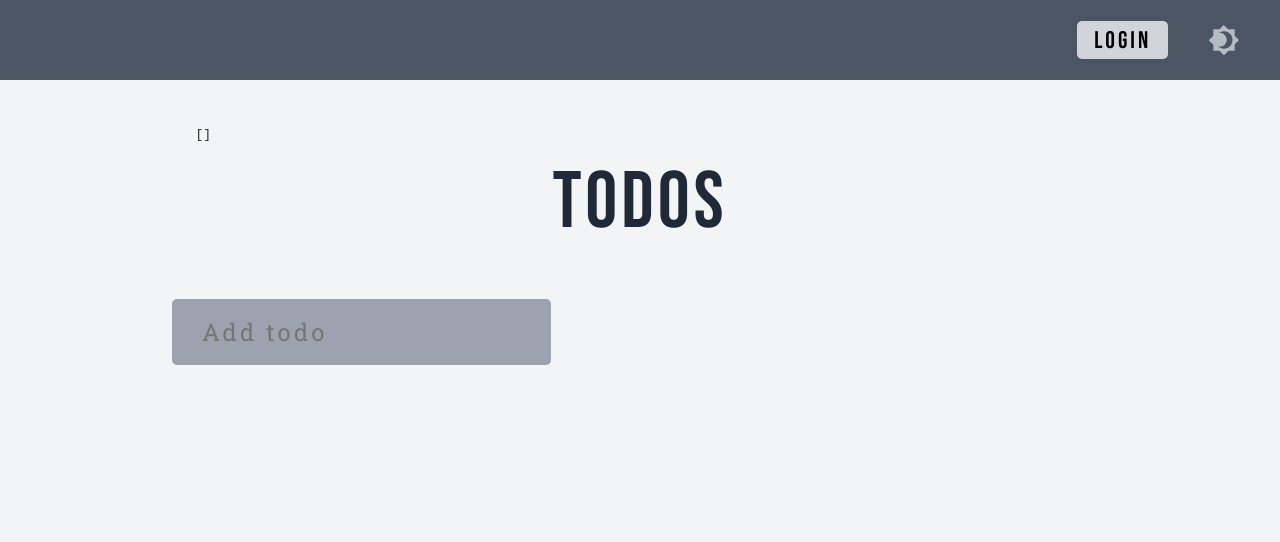
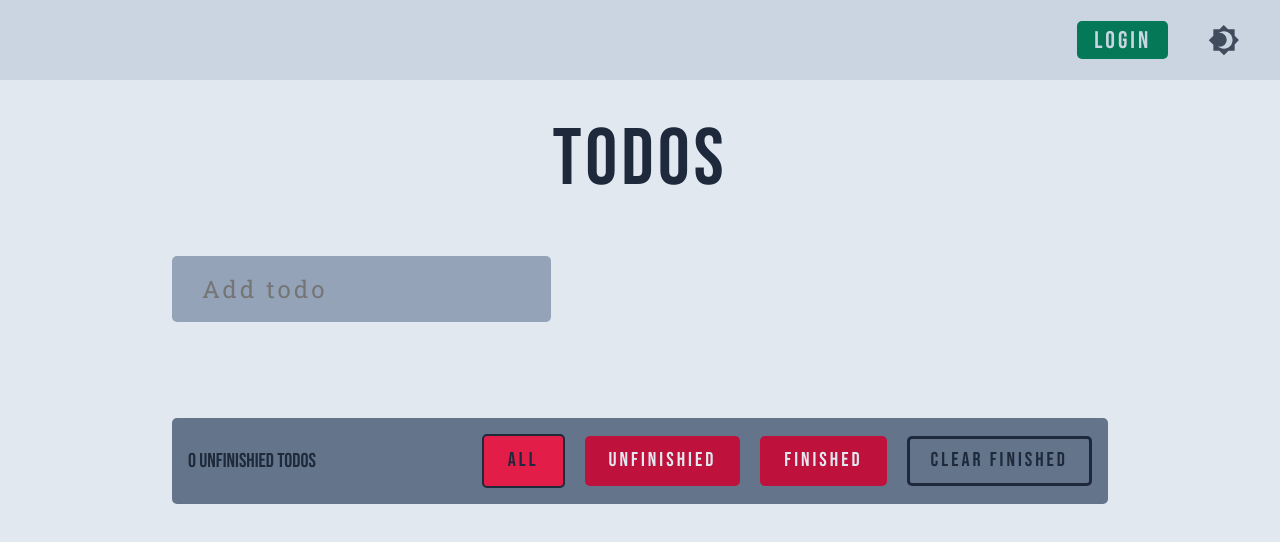
Before and after one commit to fanderssondev/svelte-5-todo, a SvelteKit app: page / in a window 1280 px wide. Shown: the top 542 px of the page. Built offline with nearby package versions, Linux system fonts and the light colour scheme.

Commit message:
Updated colors and general UI cleanup

```diff
--- a/buildSteps.ts
+++ b/buildSteps.ts
@@ -15,7 +15,8 @@
 // [X]: Add todo
 // [X]: Edit todo
 // [X]: Delete todo
-// []: Filter todos for all, unfinished and finished todos
+// [X]: Show number of unfinished todos
+// [X]: Filter todos for all, unfinished and finished todos
 // []: Colors for categories
 // []: Duedate for todos
 // []: Login
@@ -24,7 +25,7 @@
 // TODO: Page header
 // [X]: Logo
 // [X]: Login button
-// []: Sign out button
+// []: Sign up button
 // [X]: Toggle darkmode button
 
 // TODO: Start page
--- a/src/app.css
+++ b/src/app.css
@@ -9,29 +9,41 @@
 
 :root {
 
-   /* Gray */
-   --clr-primary-100: hsl(220 14.3% 95.9%);
-   --clr-primary-200: hsl(220 13% 91%);
-   --clr-primary-300: hsl(216 12.2% 83.9%);
-   --clr-primary-400: hsl(217.9 10.6% 64.9%);
-   --clr-primary-500: hsl(220 8.9% 46.1%);
-   --clr-primary-600: hsl(215 13.8% 34.1%);
-   --clr-primary-700: hsl(216.9 19.1% 26.7%);
-   --clr-primary-800: hsl(215 27.9% 16.9%);
-   --clr-primary-900: hsl(220.9 39.3% 11%);
-   --clr-primary-950: hsl(224 71.4% 4.1%);
+   /* Slate */
+   --clr-primary-100: 210 40% 96.1%;
+   --clr-primary-200: 214.3 31.8% 91.4%;
+   --clr-primary-300: 212.7 26.8% 83.9%;
+   --clr-primary-400: 215 20.2% 65.1%;
+   --clr-primary-500: 215.4 16.3% 46.9%;
+   --clr-primary-600: 215.3 19.3% 34.5%;
+   --clr-primary-700: 215.3 25% 26.7%;
+   --clr-primary-800: 217.2 32.6% 17.5%;
+   --clr-primary-900: 222.2 47.4% 11.2%;
+   --clr-primary-950: 228.6 84% 4.9%;
 
    /* Rose */
-   --rose-100: hsl(355.6 100% 94.7%);
-   --rose-200: hsl(352.7 96.1% 90%);
-   --rose-300: hsl(352.6 95.7% 81.8%);
-   --rose-400: hsl(351.3 94.5% 71.4%);
-   --rose-500: hsl(349.7 89.2% 60.2%);
-   --rose-600: hsl(346.8 77.2% 49.8%);
-   --rose-700: hsl(345.3 82.7% 40.8%);
-   --rose-800: hsl(343.4 79.7% 34.7%);
-   --rose-900: hsl(341.5 75.5% 30.4%);
-   --rose-950: hsl(343.1 87.7% 15.9%);
+   --clr-accent-100: 355.6 100% 94.7%;
+   --clr-accent-200: 352.7 96.1% 90%;
+   --clr-accent-300: 352.6 95.7% 81.8%;
+   --clr-accent-400: 351.3 94.5% 71.4%;
+   --clr-accent-500: 349.7 89.2% 60.2%;
+   --clr-accent-600: 346.8 77.2% 49.8%;
+   --clr-accent-700: 345.3 82.7% 40.8%;
+   --clr-accent-800: 343.4 79.7% 34.7%;
+   --clr-accent-900: 341.5 75.5% 30.4%;
+   --clr-accent-950: 343.1 87.7% 15.9%;
+
+   /* clr-action */
+   --clr-action-100: 149.3 80.4% 90%;
+   --clr-action-200: 152.4 76% 80.4%;
+   --clr-action-300: 156.2 71.6% 66.9%;
+   --clr-action-400: 158.1 64.4% 51.6%;
+   --clr-action-500: 160.1 84.1% 39.4%;
+   --clr-action-600: 161.4 93.5% 30.4%;
+   --clr-action-700: 162.9 93.5% 24.3%;
+   --clr-action-800: 163.1 88.1% 19.8%;
+   --clr-action-900: 164.2 85.7% 16.5%;
+   --clr-action-950: 165.7 91.3% 9%;
 
    font-family: Bebas Neue;
 }
@@ -39,29 +51,41 @@
 [data-theme="dark"] {
    color-scheme: dark;
 
-   /* Gray */
-   --clr-primary-100: hsl(224 71.4% 4.1%);
-   --clr-primary-200: hsl(220.9 39.3% 11%);
-   --clr-primary-300: hsl(215 27.9% 16.9%);
-   --clr-primary-400: hsl(216.9 19.1% 26.7%);
-   --clr-primary-500: hsl(215 13.8% 34.1%);
-   --clr-primary-600: hsl(220 8.9% 46.1%);
-   --clr-primary-700: hsl(217.9 10.6% 64.9%);
-   --clr-primary-800: hsl(216 12.2% 83.9%);
-   --clr-primary-900: hsl(220 13% 91%);
-   --clr-primary-950: hsl(220 14.3% 95.9%);
+   /* Slate */
+   --clr-primary-950: 210 40% 96.1%;
+   --clr-primary-900: 214.3 31.8% 91.4%;
+   --clr-primary-800: 212.7 26.8% 83.9%;
+   --clr-primary-700: 215 20.2% 65.1%;
+   --clr-primary-600: 215.4 16.3% 46.9%;
+   --clr-primary-500: 215.3 19.3% 34.5%;
+   --clr-primary-400: 215.3 25% 26.7%;
+   --clr-primary-300: 217.2 32.6% 17.5%;
+   --clr-primary-200: 222.2 47.4% 11.2%;
+   --clr-primary-100: 228.6 84% 4.9%;
 
    /* Rose */
-   --rose-950: hsl(355.6 100% 94.7%);
-   --rose-900: hsl(352.7 96.1% 90%);
-   --rose-800: hsl(352.6 95.7% 81.8%);
-   --rose-700: hsl(351.3 94.5% 71.4%);
-   --rose-600: hsl(349.7 89.2% 60.2%);
-   --rose-500: hsl(346.8 77.2% 49.8%);
-   --rose-400: hsl(345.3 82.7% 40.8%);
-   --rose-300: hsl(343.4 79.7% 34.7%);
-   --rose-200: hsl(341.5 75.5% 30.4%);
-   --rose-100: hsl(343.1 87.7% 15.9%);
+   --clr-accent-950: 355.6 100% 94.7%;
+   --clr-accent-900: 352.7 96.1% 90%;
+   --clr-accent-800: 352.6 95.7% 81.8%;
+   --clr-accent-700: 351.3 94.5% 71.4%;
+   --clr-accent-600: 349.7 89.2% 60.2%;
+   --clr-accent-500: 346.8 77.2% 49.8%;
+   --clr-accent-400: 345.3 82.7% 40.8%;
+   --clr-accent-300: 343.4 79.7% 34.7%;
+   --clr-accent-200: 341.5 75.5% 30.4%;
+   --clr-accent-100: 343.1 87.7% 15.9%;
+
+   /* clr-action */
+   --clr-action-100: 165.7 91.3% 9%;
+   --clr-action-200: 164.2 85.7% 16.5%;
+   --clr-action-300: 163.1 88.1% 19.8%;
+   --clr-action-400: 162.9 93.5% 24.3%;
+   --clr-action-500: 161.4 93.5% 30.4%;
+   --clr-action-600: 160.1 84.1% 39.4%;
+   --clr-action-700: 158.1 64.4% 51.6%;
+   --clr-action-800: 156.2 71.6% 66.9%;
+   --clr-action-900: 152.4 76% 80.4%;
+   --clr-action-950: 149.3 80.4% 90%;
 }
 
 body,
@@ -77,11 +101,11 @@ ul {
    margin: 0;
    padding: 0;
    font-weight: normal;
-   color: var(--clr-primary-800);
+   color: hsl(var(--clr-primary-800));
 }
 
 body {
-   background-color: var(--clr-primary-100);
+   background-color: hsl(var(--clr-primary-200));
 }
 
 ol,
@@ -112,7 +136,7 @@ span {
    font-family: Roboto slab;
    font-weight: 400;
    letter-spacing: 3px;
-   color: var(--clr-primary-800);
+   color: hsl(var(--clr-primary-800));
 
    &:focus {
       outline: none;
--- a/src/lib/ThemeButton.svelte
+++ b/src/lib/ThemeButton.svelte
@@ -16,7 +16,7 @@
 
 <button
 	id="theme-btn"
-	aria-label={darkMode ? 'Switch to light theme' : 'Switch to dark theme'}
+	aria-label={darkMode ? 'Light theme' : 'Dark theme'}
 	onclick={handleDarkModeToggle}
 	><svg class:dark={darkMode} class:light={!darkMode} viewBox="0 0 300 300" fill="none">
 		<circle id="moon" cx="150" cy="148" r="65" />
@@ -64,8 +64,8 @@
 		&::after {
 			content: attr(aria-label);
 			position: absolute;
-			color: var(--clr-primary-700);
-			background-color: var(--clr-primary-300);
+			color: hsl(var(--clr-primary-700));
+			background-color: hsl(var(--clr-primary-300));
 			width: max-content;
 			font-size: 1rem;
 			line-height: initial;
@@ -86,7 +86,7 @@
 		&:hover,
 		&:focus-visible {
 			opacity: 1;
-			background: hsl(215 27.9% 16.9% / 0.1);
+			background: hsla(var(--clr-primary-600) / 0.1);
 		}
 
 		&:hover::after,
@@ -102,7 +102,7 @@
 	svg {
 		--size: 2rem;
 
-		fill: var(--clr-primary-300);
+		fill: hsl(var(--clr-primary-800));
 		width: var(--size);
 		height: var(--size);
 		cursor: pointer;
--- a/src/lib/stores/useStorage.ts
+++ b/src/lib/stores/useStorage.ts
@@ -1,3 +1,4 @@
+import { browser } from '$app/environment';
 import { writable, type Writable } from 'svelte/store';
 
 /**
@@ -13,13 +14,13 @@ export const useStorage = <T>(key: string, initialValue: T): Writable<T> => {
 
    const safeLocalStorage = {
       getItem: (key: string) => {
-         if (typeof window !== 'undefined') {
+         if (browser) {
             return localStorage.getItem(key);
          }
          return null;
       },
       setItem: (key: string, value: string) => {
-         if (typeof window !== 'undefined') {
+         if (browser) {
             localStorage.setItem(key, value);
          }
       }
--- a/src/routes/+layout.svelte
+++ b/src/routes/+layout.svelte
@@ -24,8 +24,11 @@
 
 <style>
 	header {
-		background-color: var(--clr-primary-600);
+		background-color: hsl(var(--clr-primary-300));
 		padding-block: 0.5rem;
+		position: sticky;
+		top: 0;
+		z-index: 1;
 
 		& > div {
 			display: flex;
@@ -33,12 +36,6 @@
 			align-items: center;
 			margin: 0 auto;
 			padding-inline: 2rem;
-
-			& h2 {
-				color: var(--clr-primary-200);
-				font-size: 2rem;
-				letter-spacing: 2px;
-			}
 
 			& .buttons {
 				display: flex;
@@ -49,14 +46,15 @@
 				& button {
 					padding: 0.2em 0.7em;
 					border-radius: 5px;
-					background-color: var(--clr-primary-300);
+					background-color: hsl(var(--clr-action-700));
+					color: hsl(var(--clr-primary-300));
 					font-size: 1.5rem;
 					letter-spacing: 3px;
 
 					&:hover {
 						cursor: pointer;
-						background-color: var(--clr-primary-700);
-						color: var(--clr-primary-300);
+						background-color: hsl(var(--clr-action-500));
+						color: hsl(var(--clr-primary-700));
 					}
 				}
 			}
@@ -65,11 +63,12 @@
 
 	iconify-icon {
 		font-size: 4rem;
-		color: var(--clr-primary-200);
+		color: hsl(var(--clr-primary-800));
 	}
 
 	main {
 		margin-top: 2rem;
+		margin-bottom: 4rem;
 	}
 
 	.container {
--- a/src/routes/+page.svelte
+++ b/src/routes/+page.svelte
@@ -2,14 +2,29 @@
 	import 'iconify-icon';
 	import { useStorage } from '$lib/stores/useStorage';
 
-	// let initialState: Todo[] = [
-	// 	{ id: crypto.randomUUID(), text: 'Todo 1', completed: false, editing: false },
-	// 	{ id: crypto.randomUUID(), text: 'Todo 2', completed: false, editing: false },
-	// 	{ id: crypto.randomUUID(), text: 'Todo 3', completed: false, editing: false }
-	// ];
+	let todos = useStorage<Todo[]>('todos', []);
 
-	// let todos = $state<Todo[]>(initialState);
-	let todos = useStorage<Todo[]>('todos', []);
+	let unfinishied = $derived($todos.filter((todo) => !todo.completed).length);
+
+	type Filters = 'all' | 'unfinished' | 'finished';
+	let filter: Filters = $state('all');
+
+	let filteredTodos = $derived<Todo[]>(setFilter(filter));
+
+	function setFilter(newFilter: Filters): Todo[] {
+		switch (newFilter) {
+			case 'all':
+				return $todos;
+			case 'unfinished':
+				return $todos.filter((todos) => !todos.completed);
+			case 'finished':
+				return $todos.filter((todos) => todos.completed);
+		}
+	}
+
+	function clearFinishedTodos() {
+		$todos = $todos.filter((todo) => !todo.completed);
+	}
 
 	function toggleCompleted(id: string): void {
 		$todos = $todos.map((todo) => {
@@ -60,9 +75,7 @@
 
 	function handleBlur(event: FocusEvent, id: string): void {
 		const targetElement = event.target as HTMLInputElement;
-		const newText = targetElement.value;
 
-		// editTodo(id, newText);
 		const index = $todos.findIndex((todo) => todo.id == id);
 		$todos[index].editing = false;
 		targetElement.blur();
@@ -73,17 +86,44 @@
 	}
 </script>
 
+<!-- <pre>
+   {JSON.stringify(filteredTodos, null, 2)}
+</pre>
+
 <pre>
-   {JSON.stringify($todos, null, 2)}
-</pre>
+   {JSON.stringify(filter, null, 2)}
+</pre> -->
 
 <h1>Todos</h1>
 
 <input class="input-form" type="text" placeholder="Add todo" onkeydown={(e) => addTodo(e)} />
 
+<div class="filters">
+	<p>{unfinishied} unfinishied {unfinishied === 1 ? 'todo' : 'todos'}</p>
+	<button
+		class:active-filter={filter === 'all'}
+		class="filter-btn"
+		disabled={filter === 'all'}
+		onclick={() => (filter = 'all')}>All</button
+	>
+	<button
+		class:active-filter={filter === 'unfinished'}
+		class="filter-btn"
+		disabled={filter === 'unfinished'}
+		onclick={() => (filter = 'unfinished')}>Unfinishied</button
+	>
+	<button
+		class:active-filter={filter === 'finished'}
+		class="filter-btn"
+		disabled={filter === 'finished'}
+		onclick={() => (filter = 'finished')}>Finished</button
+	>
+	<button class="clear-btn" onclick={clearFinishedTodos}>Clear Finished</button>
+</div>
+
 <ul>
-	{#each $todos as todo}
-		<li>
+	{#each filteredTodos as todo}
+		<li class:completed={todo.completed}>
 			<input
 				class="sr-only"
 				aria-label="Toggle todo completed"
@@ -93,6 +133,7 @@
 			{#if todo.completed}
 				<!-- svelte-ignore a11y_click_events_have_key_events -->
 				<!-- svelte-ignore a11y_no_static_element_interactions -->
+
 				<iconify-icon icon="mdi:checkbox-marked-outline" onclick={() => toggleCompleted(todo.id)}
 				></iconify-icon>
 			{:else}
@@ -113,9 +154,7 @@
 				/>
 			{:else}
 				<!-- svelte-ignore a11y_no_static_element_interactions -->
-				<span class:completed={todo.completed} ondblclick={() => toggleEditing(todo.id)}
-					>{todo.text}</span
-				>
+				<span ondblclick={() => toggleEditing(todo.id)}>{todo.text}</span>
 				<button onclick={() => deleteTodo(todo.id)}>
 					<iconify-icon class="delete-icon" icon="mdi:delete-forever-outline"></iconify-icon>
 				</button>
@@ -134,7 +173,7 @@
 
 	.input-form {
 		margin-bottom: 2rem;
-		background-color: var(--clr-primary-400);
+		background-color: hsl(var(--clr-primary-400));
 	}
 
 	li {
@@ -143,7 +182,7 @@
 		flex-direction: column;
 		margin-bottom: 2rem;
 		padding-left: 3em;
-		background-color: var(--clr-primary-400);
+		background-color: hsl(var(--clr-primary-400));
 		border-radius: 5px;
 
 		input,
@@ -162,11 +201,6 @@
 
 		span {
 			padding-right: 2rem;
-
-			&.completed {
-				opacity: 0.3;
-				text-decoration: line-through;
-			}
 		}
 
 		& iconify-icon {
@@ -187,6 +221,65 @@
 				opacity: 1;
 			}
 		}
+
+		&.completed {
+			opacity: 0.4;
+			text-decoration: line-through;
+		}
+	}
+
+	.filters {
+		margin-top: 4rem;
+		margin-bottom: 4rem;
+		display: flex;
+		align-items: center;
+		gap: 1.25rem;
+		padding: 1rem 1rem;
+		background-color: hsl(var(--clr-primary-500));
+		border-radius: 5px;
+		font-size: 1.25rem;
+
+		p {
+			flex: 1;
+		}
+
+		& button {
+			background-color: red;
+			border-radius: 5px;
+			font-size: inherit;
+			padding: 14px 24px 16px;
+			font-weight: 500;
+			letter-spacing: 3px;
+			display: inline-block;
+			outline: 0;
+			border: 0;
+			cursor: pointer;
+			line-height: 1;
+			transition:
+				transform 200ms,
+				background 200ms;
+
+			&:not([disabled]):hover {
+				transform: translateY(-2px);
+			}
+		}
+
+		& .filter-btn {
+			color: hsl(var(--clr-primary-200));
+			background: hsl(var(--clr-accent-700));
+
+			&.active-filter {
+				color: hsl(var(--clr-primary-800));
+				background: hsl(var(--clr-accent-600));
+				border: 2px solid hsl(var(--clr-primary-800));
+			}
+		}
+
+		& .clear-btn {
+			background: transparent;
+			color: hsl(var(--clr-primary-800));
+			box-shadow: 0 0 0 3px hsl(var(--clr-primary-800)) inset;
+		}
 	}
 
 	/* Used to be able to have content visually hidden but readable for screen readers */
```
